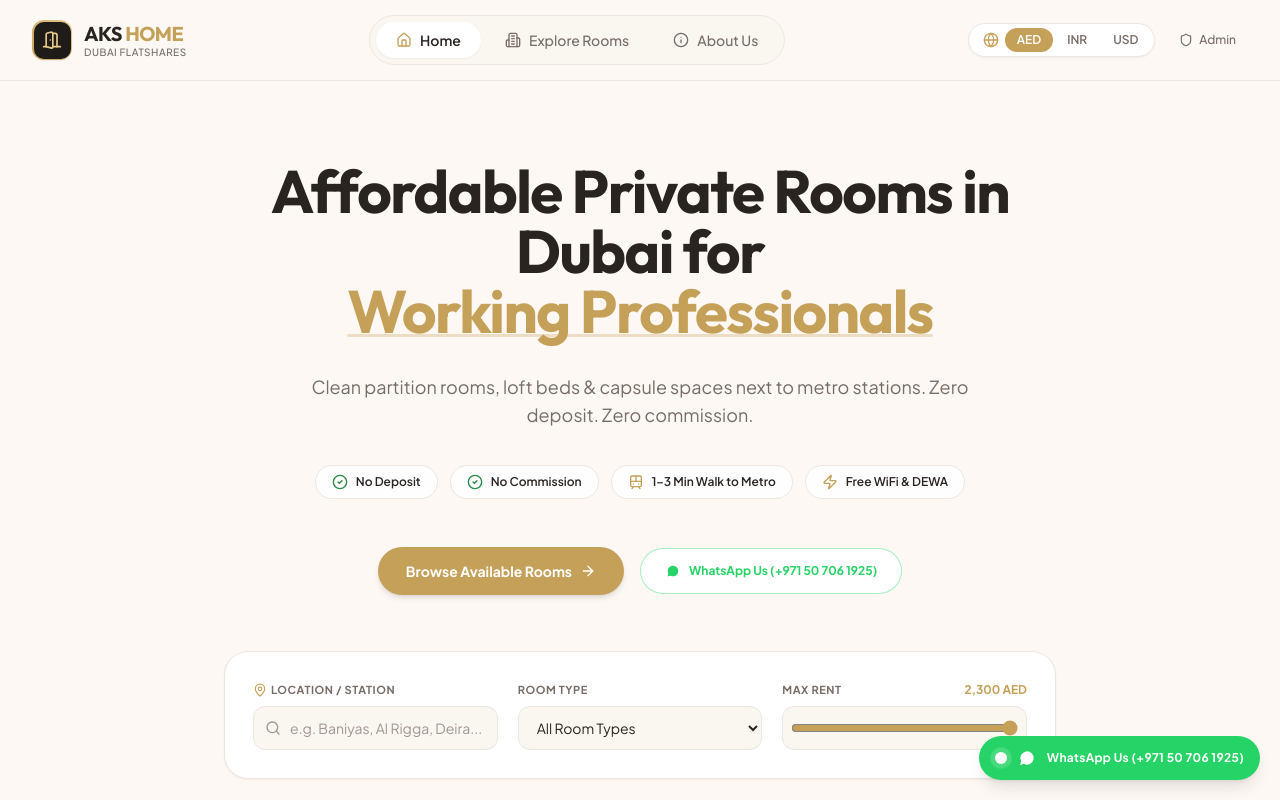
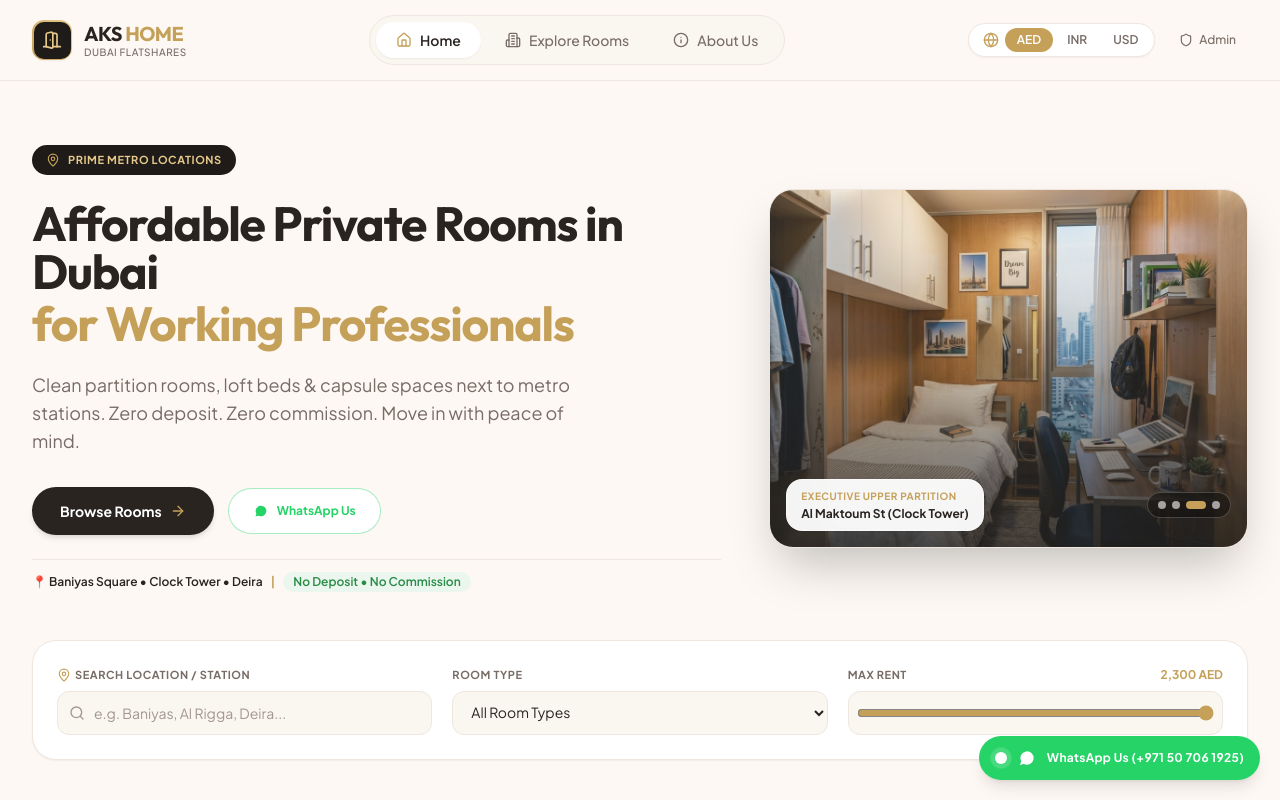
Before and after one commit to IsacSmile/aks-home, a React (Vite) app: page / in a window 1280 px wide. Shown: the top 800 px of the page. Built offline with nearby package versions, Linux system fonts and the light colour scheme.

Commit message:
feat: redesign Hero section with two-column layout, pill badge, typography, CTAs, and auto-sliding room carousel

```diff
--- a/src/components/Hero.jsx
+++ b/src/components/Hero.jsx
@@ -1,11 +1,47 @@
-import React from 'react';
-import { Search, MapPin, CheckCircle2, Train, Zap, ArrowRight, MessageCircle } from 'lucide-react';
+import React, { useState, useEffect } from 'react';
+import { Search, MapPin, CheckCircle2, Train, Zap, ArrowRight, MessageCircle, ChevronLeft, ChevronRight } from 'lucide-react';
 import { useCurrency } from '../context/CurrencyContext';
+
+const heroSlides = [
+  {
+    url: '/images/loft_partition.jpg',
+    title: 'Loft Partition with Window',
+    location: 'Baniyas Square Metro Exit 1',
+    price: '1,350 AED/mo'
+  },
+  {
+    url: '/images/blue_partition.jpg',
+    title: 'Compact Lower Partition',
+    location: 'Al Rigga Metro Exit 2',
+    price: '1,150 AED/mo'
+  },
+  {
+    url: '/images/compact_bed.jpg',
+    title: 'Executive Upper Partition',
+    location: 'Al Maktoum St (Clock Tower)',
+    price: '1,550 AED/mo'
+  },
+  {
+    url: '/images/capsule_pod.jpg',
+    title: 'Japanese Capsule Bed',
+    location: 'Gold Souk Metro Station',
+    price: '990 AED/mo'
+  }
+];
 
 export function Hero({ searchQuery, setSearchQuery, selectedType, setSelectedType, maxBudget, setMaxBudget }) {
   const { formatPrice } = useCurrency();
+  const [currentSlide, setCurrentSlide] = useState(0);
 
   const roomTypes = ['All', 'Loft Partition', 'Upper Partition', 'Lower Partition', 'Capsule Bed', 'Studio Partition', 'Window Partition'];
+
+  // Auto-slide every 3 seconds
+  useEffect(() => {
+    const interval = setInterval(() => {
+      setCurrentSlide((prev) => (prev + 1) % heroSlides.length);
+    }, 3000);
+    return () => clearInterval(interval);
+  }, []);
 
   const scrollToRooms = () => {
     const section = document.getElementById('rooms-grid-section');
@@ -14,80 +50,155 @@ export function Hero({ searchQuery, setSearchQuery, selectedType, setSelectedTyp
     }
   };
 
+  const nextSlide = () => {
+    setCurrentSlide((prev) => (prev + 1) % heroSlides.length);
+  };
+
+  const prevSlide = () => {
+    setCurrentSlide((prev) => (prev - 1 + heroSlides.length) % heroSlides.length);
+  };
+
   return (
-    <section className="relative pt-10 pb-12 sm:pt-16 sm:pb-20 lg:pt-20 lg:pb-24 overflow-hidden">
-      {/* Soft Ambient Background Gradient */}
-      <div className="absolute top-0 left-1/2 -translate-x-1/2 w-full max-w-7xl h-[500px] bg-gradient-to-b from-[#FAF4EC] via-[#FAF4EC]/60 to-transparent pointer-events-none -z-10 rounded-3xl" />
+    <section className="relative pt-8 pb-12 sm:pt-12 sm:pb-16 lg:pt-16 lg:pb-20 overflow-hidden bg-[#FDF8F3]">
+      {/* Soft Ambient Background Glow */}
+      <div className="absolute top-0 left-1/2 -translate-x-1/2 w-full max-w-7xl h-[550px] bg-gradient-to-b from-[#FAF4EC] via-[#FAF4EC]/50 to-transparent pointer-events-none -z-10 rounded-3xl" />
 
-      <div className="max-w-4xl mx-auto px-4 sm:px-6 lg:px-8 text-center space-y-6 sm:space-y-8">
+      <div className="max-w-7xl mx-auto px-4 sm:px-6 lg:px-8 space-y-10">
 
-        {/* Headline */}
-        <h1 className="text-3xl sm:text-5xl lg:text-6xl font-extrabold text-[#2A2421] leading-snug sm:leading-tight tracking-tight max-w-3xl mx-auto">
-          Affordable Private Rooms in Dubai for{' '}
-          <span className="relative inline-block text-[#C5A059] font-extrabold">
-            Working Professionals
-            <span className="absolute bottom-1 left-0 w-full h-[3px] bg-[#C5A059]/30 rounded-full" />
+        {/* Two-Column Hero Layout */}
+        <div className="grid grid-cols-1 lg:grid-cols-12 gap-8 lg:gap-12 items-center">
+
+          {/* LEFT SIDE: Text Content */}
+          <div className="lg:col-span-7 space-y-6 text-left">
+
+            {/* 1. Small Pill Badge */}
+            <div className="inline-flex items-center gap-2 px-3.5 py-1.5 rounded-full bg-[#1E1B18] text-[#E6C98B] text-[11px] font-extrabold tracking-wider uppercase shadow-xs">
+              <MapPin className="w-3.5 h-3.5 text-[#C5A059]" />
+              <span>PRIME METRO LOCATIONS</span>
+            </div>
+
+            {/* 2. Main Headline */}
+            <h1 className="text-3xl sm:text-5xl lg:text-5xl font-extrabold text-[#2A2421] leading-[1.15] tracking-tight">
+              Affordable Private Rooms in Dubai{' '}
+              <span className="block text-[#C5A059] font-extrabold mt-1">
+                for Working Professionals
               </span>
             </h1>
 
-        {/* Subheadline */}
-        <p className="text-base sm:text-lg text-[#786C66] max-w-2xl mx-auto font-normal leading-relaxed">
-          Clean partition rooms, loft beds & capsule spaces next to metro stations. Zero deposit. Zero commission.
+            {/* 3. Short Supporting Paragraph */}
+            <p className="text-base sm:text-lg text-[#786C66] max-w-xl leading-relaxed font-normal">
+              Clean partition rooms, loft beds & capsule spaces next to metro stations. Zero deposit. Zero commission. Move in with peace of mind.
             </p>
 
-        {/* 4 Clean Minimal Trust Badges */}
-        <div className="pt-1 pb-2 flex flex-wrap items-center justify-center gap-2.5 sm:gap-3 text-xs font-semibold text-[#2A2421]">
-          <div className="inline-flex items-center gap-2 px-4 py-2 rounded-full bg-white/90 border border-[#EFE6DF] shadow-2xs whitespace-nowrap">
-            <CheckCircle2 className="w-4 h-4 text-[#278A45] shrink-0" />
-            <span>No Deposit</span>
-          </div>
-
-          <div className="inline-flex items-center gap-2 px-4 py-2 rounded-full bg-white/90 border border-[#EFE6DF] shadow-2xs whitespace-nowrap">
-            <CheckCircle2 className="w-4 h-4 text-[#278A45] shrink-0" />
-            <span>No Commission</span>
-          </div>
-
-          <div className="inline-flex items-center gap-2 px-4 py-2 rounded-full bg-white/90 border border-[#EFE6DF] shadow-2xs whitespace-nowrap">
-            <Train className="w-4 h-4 text-[#C5A059] shrink-0" />
-            <span>1–3 Min Walk to Metro</span>
-          </div>
-
-          <div className="inline-flex items-center gap-2 px-4 py-2 rounded-full bg-white/90 border border-[#EFE6DF] shadow-2xs whitespace-nowrap">
-            <Zap className="w-4 h-4 text-[#C5A059] shrink-0" />
-            <span>Free WiFi & DEWA</span>
-          </div>
-        </div>
-
-        {/* Primary CTA & Secondary WhatsApp Button */}
-        <div className="pt-2 flex flex-col sm:flex-row items-center justify-center gap-3 sm:gap-4">
+            {/* 4. Two Action Buttons Side-by-Side */}
+            <div className="pt-2 flex flex-col sm:flex-row items-stretch sm:items-center gap-3.5">
               <button
                 onClick={scrollToRooms}
-            className="w-full sm:w-auto px-7 py-3.5 rounded-full bg-[#C5A059] hover:bg-[#B38E46] text-white text-sm font-bold shadow-md hover:shadow-lg transition-all duration-300 flex items-center justify-center gap-2 group"
+                className="px-7 py-3.5 rounded-full bg-[#2A2421] hover:bg-[#1E1B18] text-white text-sm font-bold shadow-md hover:shadow-lg transition-all duration-300 flex items-center justify-center gap-2 group"
               >
-            <span>Browse Available Rooms</span>
-            <ArrowRight className="w-4 h-4 group-hover:translate-x-1 transition-transform" />
+                <span>Browse Rooms</span>
+                <ArrowRight className="w-4 h-4 group-hover:translate-x-1 transition-transform text-[#C5A059]" />
               </button>
 
               <a
                 href="https://wa.me/971507061925"
                 target="_blank"
                 rel="noopener noreferrer"
-            className="w-full sm:w-auto px-6 py-3.5 rounded-full bg-white hover:bg-[#EBF7EE] text-[#25D366] border border-[#25D366]/40 text-xs font-bold transition-all duration-300 flex items-center justify-center gap-2 shadow-2xs"
+                className="px-6 py-3.5 rounded-full bg-white hover:bg-[#EBF7EE] text-[#25D366] border border-[#25D366]/40 text-xs font-bold transition-all duration-300 flex items-center justify-center gap-2 shadow-2xs"
               >
                 <MessageCircle className="w-4 h-4 fill-[#25D366] text-white" />
-            <span>WhatsApp Us (+971 50 706 1925)</span>
+                <span>WhatsApp Us</span>
               </a>
             </div>
 
-        {/* Interactive Search & Filter Card */}
-        <div className="pt-6">
-          <div className="max-w-4xl mx-auto bg-white p-5 sm:p-7 rounded-2xl sm:rounded-3xl shadow-sm border border-[#EFE6DF] text-left">
+            {/* 5. Bottom Small Trust Line */}
+            <div className="pt-3 border-t border-[#EFE6DF] flex flex-wrap items-center gap-2 text-xs font-medium text-[#786C66]">
+              <span className="flex items-center gap-1 font-semibold text-[#2A2421]">
+                📍 Baniyas Square • Clock Tower • Deira
+              </span>
+              <span className="text-[#C5A059] font-bold hidden sm:inline">|</span>
+              <span className="font-semibold text-[#278A45] bg-[#EBF7EE] px-2.5 py-0.5 rounded-full">
+                No Deposit • No Commission
+              </span>
+            </div>
+
+          </div>
+
+          {/* RIGHT SIDE: Large Image Carousel Card */}
+          <div className="lg:col-span-5">
+            <div className="relative rounded-3xl overflow-hidden shadow-2xl border border-[#EFE6DF] bg-[#FAF6F0] aspect-[4/3] sm:aspect-[4/3] group">
+
+              {/* Slides */}
+              {heroSlides.map((slide, index) => (
+                <div
+                  key={index}
+                  className={`absolute inset-0 transition-opacity duration-700 ease-in-out ${
+                    index === currentSlide ? 'opacity-100 z-10' : 'opacity-0 z-0'
+                  }`}
+                >
+                  <img
+                    src={slide.url}
+                    alt={slide.title}
+                    className="w-full h-full object-cover"
+                  />
+                  {/* Subtle Dark Bottom Gradient */}
+                  <div className="absolute inset-0 bg-gradient-to-t from-black/75 via-black/20 to-transparent" />
+                </div>
+              ))}
+
+              {/* Prev / Next Controls */}
+              <button
+                onClick={prevSlide}
+                className="absolute left-3 top-1/2 -translate-y-1/2 z-20 w-9 h-9 rounded-full bg-white/80 hover:bg-white text-[#2A2421] flex items-center justify-center shadow-md transition-all opacity-0 group-hover:opacity-100"
+              >
+                <ChevronLeft className="w-5 h-5" />
+              </button>
+              <button
+                onClick={nextSlide}
+                className="absolute right-3 top-1/2 -translate-y-1/2 z-20 w-9 h-9 rounded-full bg-white/80 hover:bg-white text-[#2A2421] flex items-center justify-center shadow-md transition-all opacity-0 group-hover:opacity-100"
+              >
+                <ChevronRight className="w-5 h-5" />
+              </button>
+
+              {/* Bottom Caption Overlay Pill */}
+              <div className="absolute bottom-4 left-4 right-4 z-20 flex items-center justify-between gap-2">
+                <div className="bg-white/95 backdrop-blur-md px-3.5 py-2 rounded-2xl shadow-sm text-left max-w-[80%] border border-white/40">
+                  <span className="text-[10px] font-extrabold uppercase text-[#C5A059] block tracking-wider">
+                    {heroSlides[currentSlide].title}
+                  </span>
+                  <p className="text-xs font-bold text-[#2A2421] truncate mt-0.5">
+                    {heroSlides[currentSlide].location}
+                  </p>
+                </div>
+
+                {/* Carousel Pagination Dots */}
+                <div className="flex items-center gap-1.5 bg-black/40 backdrop-blur-md px-2.5 py-2 rounded-full border border-white/20">
+                  {heroSlides.map((_, i) => (
+                    <button
+                      key={i}
+                      onClick={() => setCurrentSlide(i)}
+                      className={`h-2 rounded-full transition-all duration-300 ${
+                        i === currentSlide ? 'w-5 bg-[#C5A059]' : 'w-2 bg-white/60 hover:bg-white'
+                      }`}
+                    />
+                  ))}
+                </div>
+              </div>
+
+            </div>
+          </div>
+
+        </div>
+
+        {/* Interactive Search & Filter Bar */}
+        <div className="pt-2">
+          <div className="bg-white p-5 sm:p-6 rounded-2xl sm:rounded-3xl shadow-sm border border-[#EFE6DF] text-left">
             <div className="grid grid-cols-1 md:grid-cols-3 gap-5 items-end">
 
               {/* Column 1: Search Location */}
               <div className="space-y-1.5">
                 <label className="text-[11px] font-bold uppercase tracking-wider text-[#786C66] flex items-center gap-1 min-h-[20px]">
-                  <MapPin className="w-3.5 h-3.5 text-[#C5A059]" /> Location / Station
+                  <MapPin className="w-3.5 h-3.5 text-[#C5A059]" /> Search Location / Station
                 </label>
                 <div className="relative">
                   <input
```
Lines whose indentation alone changed are shown as unchanged.
